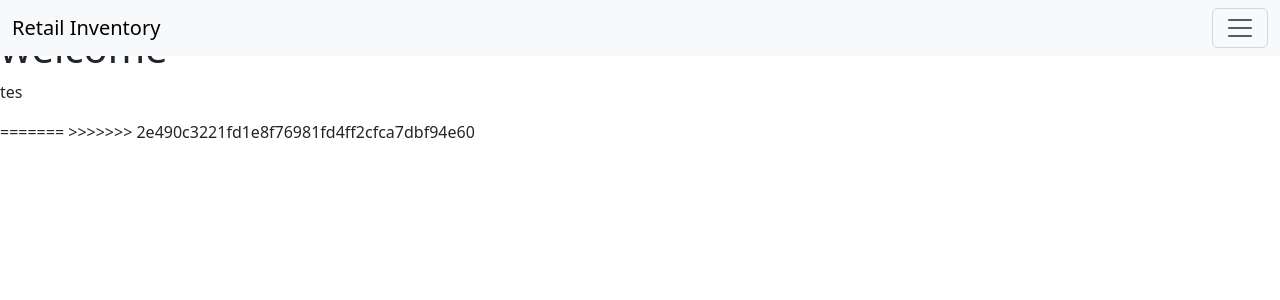
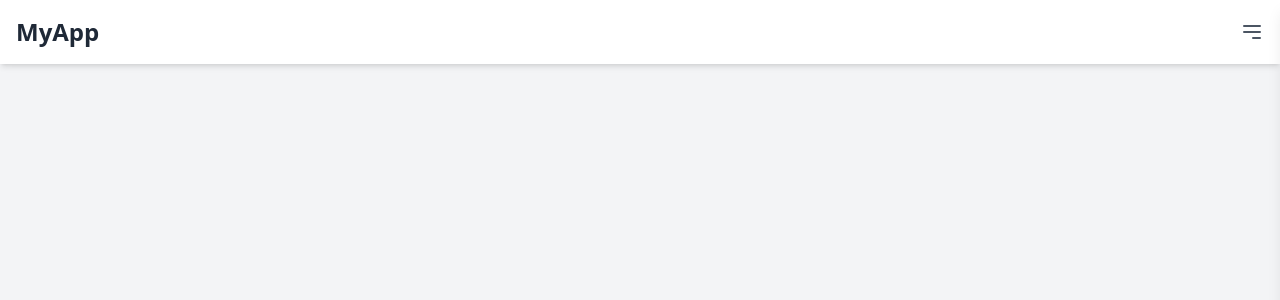
Before and after one commit to zanshere/dashboard_inventori, a PHP site: page / in a window 1280 px wide. Shown: the top 300 px of the page. Run offline with PHP 8.4, Linux system fonts and the light colour scheme; some libraries are stand-ins or nearby versions.

Commit message:
menambahkan navbar dan sidebar

```diff
--- a/index.php
+++ b/index.php
@@ -3,60 +3,59 @@
 <head>
     <meta charset="UTF-8">
     <meta name="viewport" content="width=device-width, initial-scale=1.0">
-    <title>Inventory Dashboard</title>
-    <link href="https://cdn.jsdelivr.net/npm/bootstrap@5.3.3/dist/css/bootstrap.min.css" rel="stylesheet" integrity="sha384-QWTKZyjpPEjISv5WaRU9OFeRpok6YctnYmDr5pNlyT2bRjXh0JMhjY6hW+ALEwIH" crossorigin="anonymous">
-    <script src="https://cdn.jsdelivr.net/npm/bootstrap@5.3.3/dist/js/bootstrap.bundle.min.js" integrity="sha384-YvpcrYf0tY3lHB60NNkmXc5s9fDVZLESaAA55NDzOxhy9GkcIdslK1eN7N6jIeHz" crossorigin="anonymous"></script>
-    <link rel="stylesheet" href="https://cdn.jsdelivr.net/npm/bootstrap-icons@1.11.3/font/bootstrap-icons.min.css">
-    <link rel="stylesheet" href="../dashboard_inventori/assets/CSS/index.css">
+    <title>Hamburger Menu - Full Right Sidebar</title>
+    <script src="https://cdn.jsdelivr.net/npm/alpinejs@3.x.x/dist/cdn.min.js" defer></script>
+    <script src="https://cdn.tailwindcss.com"></script>
+</head>
+<body class="bg-gray-100" x-data="{ isOpen: false }">
 
-</head>
-<body>
-<<<<<<< HEAD
-    <h1>welcome</h1>
-    <p>tes</p>
-=======
+    <!-- Navbar -->
+    <nav class="bg-white shadow-md fixed w-full z-10">
+        <div class="container mx-auto px-4 py-4 flex justify-between items-center">
+            <!-- Logo -->
+            <div class="text-2xl font-bold text-gray-800">MyApp</div>
+
+            <!-- Hamburger Menu -->
+            <button @click="isOpen = !isOpen" class="text-gray-600 focus:outline-none">
+                <svg xmlns="http://www.w3.org/2000/svg" class="h-6 w-6" fill="none" viewBox="0 0 24 24" stroke="currentColor">
+                    <path stroke-linecap="round" stroke-linejoin="round" stroke-width="2" d="M4 6h16M4 12h16m-7 6h7" />
+                </svg>
+            </button>
+        </div>
+    </nav>
+
     <!-- Sidebar -->
-    <nav class="navbar bg-body-tertiary fixed-top">
-  <div class="container-fluid">
-    <a class="navbar-brand" href="#">Retail Inventory</a>
-    <button class="navbar-toggler" type="button" data-bs-toggle="offcanvas" data-bs-target="#offcanvasNavbar" aria-controls="offcanvasNavbar" aria-label="Toggle navigation">
-      <span class="navbar-toggler-icon"></span>
-    </button>
-    <div class="offcanvas offcanvas-end" tabindex="-1" id="offcanvasNavbar" aria-labelledby="offcanvasNavbarLabel">
-      <div class="offcanvas-header">
-        <h5 class="offcanvas-title" id="offcanvasNavbarLabel">Retail Inventory</h5>
-        <button type="button" class="btn-close" data-bs-dismiss="offcanvas" aria-label="Close"></button>
-      </div>
-      <div class="offcanvas-body">
-        <ul class="navbar-nav justify-content-end flex-grow-1 pe-3">
-          <li class="nav-item">
-            <a class="nav-link active" aria-current="page" href="#">Home</a>
-          </li>
-          <li class="nav-item">
-            <a class="nav-link" href="#">Link</a>
-          </li>
-          <li class="nav-item dropdown">
-            <a class="nav-link dropdown-toggle" href="#" role="button" data-bs-toggle="dropdown" aria-expanded="false">
-              Dropdown
-            </a>
-            <ul class="dropdown-menu">
-              <li><a class="dropdown-item" href="#">Action</a></li>
-              <li><a class="dropdown-item" href="#">Another action</a></li>
-              <li>
-                <hr class="dropdown-divider">
-              </li>
-              <li><a class="dropdown-item" href="#">Something else here</a></li>
-            </ul>
-          </li>
+    <div
+        class="fixed inset-y-0 right-0 bg-white w-full max-w-sm shadow-lg transform translate-x-full transition-transform duration-300 ease-in-out z-20"
+        :class="{ 'translate-x-0': isOpen, 'translate-x-full': !isOpen }">
+        <div class="p-4 flex justify-between items-center border-b">
+            <h2 class="text-lg font-semibold text-gray-800">Menu</h2>
+            <button @click="isOpen = false" class="text-gray-600 focus:outline-none">
+                <svg xmlns="http://www.w3.org/2000/svg" class="h-6 w-6" fill="none" viewBox="0 0 24 24" stroke="currentColor">
+                    <path stroke-linecap="round" stroke-linejoin="round" stroke-width="2" d="M6 18L18 6M6 6l12 12" />
+                </svg>
+            </button>
+        </div>
+        <ul class="p-4 space-y-4">
+            <li><a href="#home" class="block text-gray-600 hover:text-gray-800">Home</a></li>
+            <li><a href="#about" class="block text-gray-600 hover:text-gray-800">About</a></li>
+            <li><a href="#services" class="block text-gray-600 hover:text-gray-800">Services</a></li>
+            <li><a href="#contact" class="block text-gray-600 hover:text-gray-800">Contact</a></li>
         </ul>
-        <form class="d-flex mt-3" role="search">
-          <input class="form-control me-2" type="search" placeholder="Search" aria-label="Search">
-          <button class="btn btn-outline-success" type="submit">Search</button>
-        </form>
-      </div>
     </div>
-  </div>
-</nav>
->>>>>>> 2e490c3221fd1e8f76981fd4ff2cfca7dbf94e60
+
+    <!-- Overlay -->
+    <div
+        class="fixed inset-0 bg-black bg-opacity-50 z-10 transition-opacity duration-300"
+        x-show="isOpen"
+        @click="isOpen = false"
+        x-transition:enter="ease-out duration-300"
+        x-transition:enter-start="opacity-0"
+        x-transition:enter-end="opacity-100"
+        x-transition:leave="ease-in duration-300"
+        x-transition:leave-start="opacity-100"
+        x-transition:leave-end="opacity-0">
+    </div>
+
 </body>
 </html>
```
